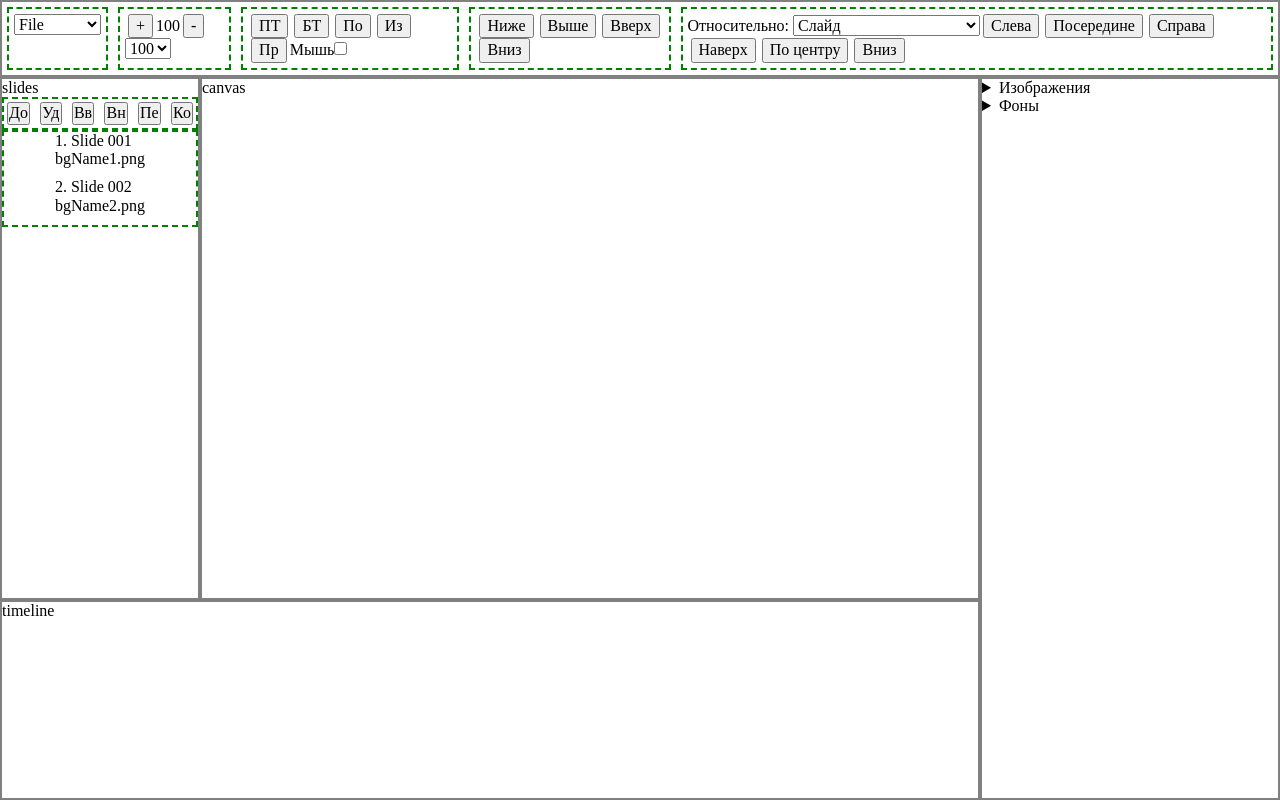
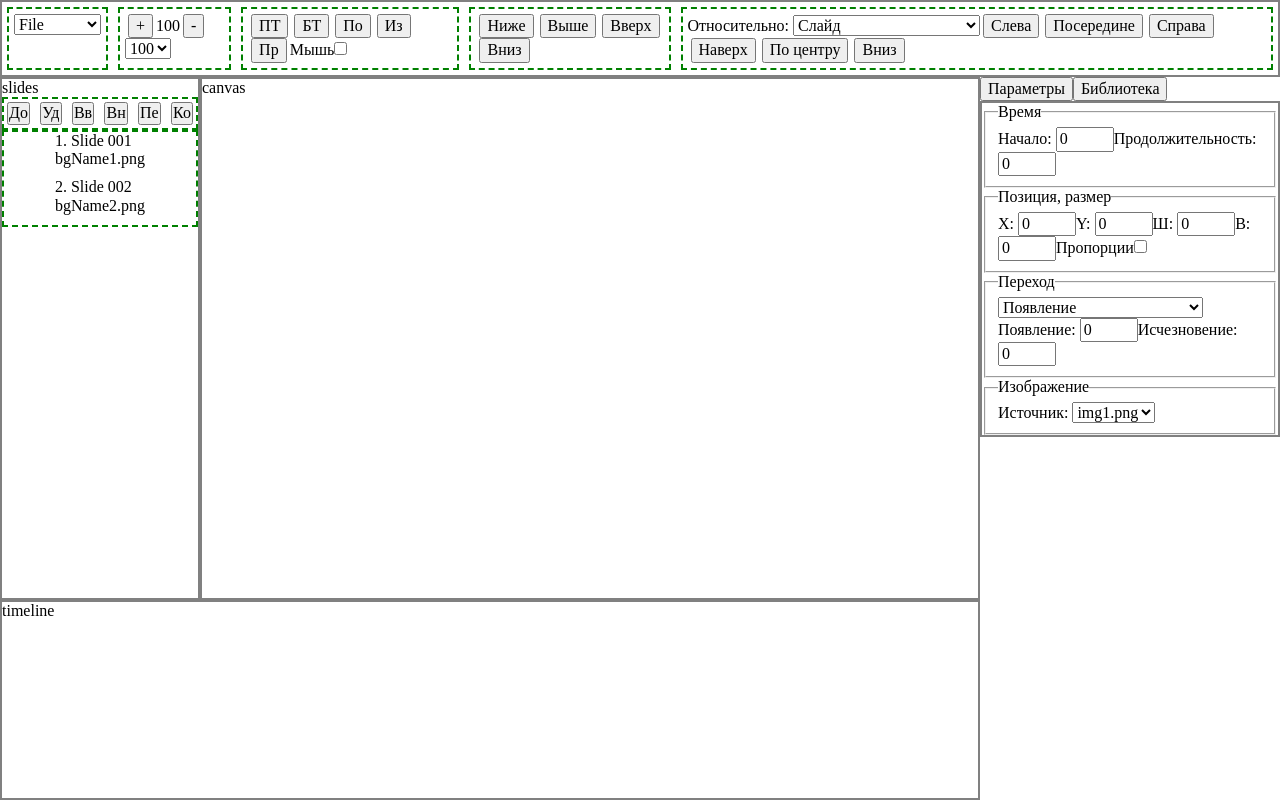
Before and after one commit to kvazimode/capticlone-desktop, a React app: page / in a window 1280 px wide. Built offline with nearby package versions, Linux system fonts and the light colour scheme.

Commit message:
tabs switched by buttons

```diff
--- a/public/css/panels.css
+++ b/public/css/panels.css
@@ -28,7 +28,7 @@
     grid-row-end: 4;
 }
 
-.panel-params, .panel-library {
+.panel-tabs {
     grid-column-start: -1;
     grid-column-end: -2;
     grid-row-start: 2;
--- a/src/app/app.jsx
+++ b/src/app/app.jsx
@@ -4,10 +4,6 @@ import Timeline from './panels/timeline/timeline.jsx'
 import Tabs from './panels/params/tabs.jsx'
 import SlideList from './panels/slide-list/slide-list.jsx'
 import Canvas from './canvas/canvas.jsx'
-
-const tab =
-// `params`
-`library`
 
 const bgList = [
     `bgName1.png`,
@@ -33,7 +29,7 @@ class App extends PureComponent {
             <Canvas />
             <SlideList />
             <Timeline />
-            <Tabs tab={tab} bgList={bgList} imgList={imgList} />
+            <Tabs bgList={bgList} imgList={imgList} />
         </>
     }
 }
--- /dev/null
+++ b/src/app/panels/params/tab.jsx
@@ -0,0 +1,13 @@
+import React from 'react'
+import Params from './params.jsx'
+import Library from './library.jsx'
+
+export default function Tab(props) {
+    const {imgList, bgList} = props
+    switch(props.tab) {
+        case `params`:
+            return <Params imgList={imgList} bgList={bgList} />;
+        case `library`:
+            return <Library imgList={imgList} bgList={bgList} />
+    }
+}
--- a/src/app/panels/params/tabs.jsx
+++ b/src/app/panels/params/tabs.jsx
@@ -1,13 +1,30 @@
 import React from 'react'
-import Params from './params.jsx'
-import Library from './library.jsx'
+import Tab from './tab.jsx'
 
-export default function Tabs(props) {
-    const {imgList, bgList} = props
-    switch(props.tab) {
-        case `params`:
-            return <Params imgList={imgList} bgList={bgList} />;
-        case `library`:
-            return <Library imgList={imgList} bgList={bgList} />
+class Tabs extends React.PureComponent {
+    constructor(props) {
+        super(props)
+
+        this.state = {
+            tab: `params`
+        }
+
+        this.handleTabSelect = this.handleTabSelect.bind(this)
+    }
+
+    handleTabSelect(tab) {
+        this.setState({tab: tab})
+    }
+
+    render() {
+        return (
+            <div className="panel-tabs">
+                <button className="params" onClick={(e) => (this.handleTabSelect(e.target.className))}>Параметры</button>
+                <button className="library" onClick={(e) => (this.handleTabSelect(e.target.className))}>Библиотека</button>
+                <Tab tab={this.state.tab} imgList={this.props.imgList} bgList={this.props.bgList} />
+            </div>
+        )
     }
 }
+
+export default Tabs
```
